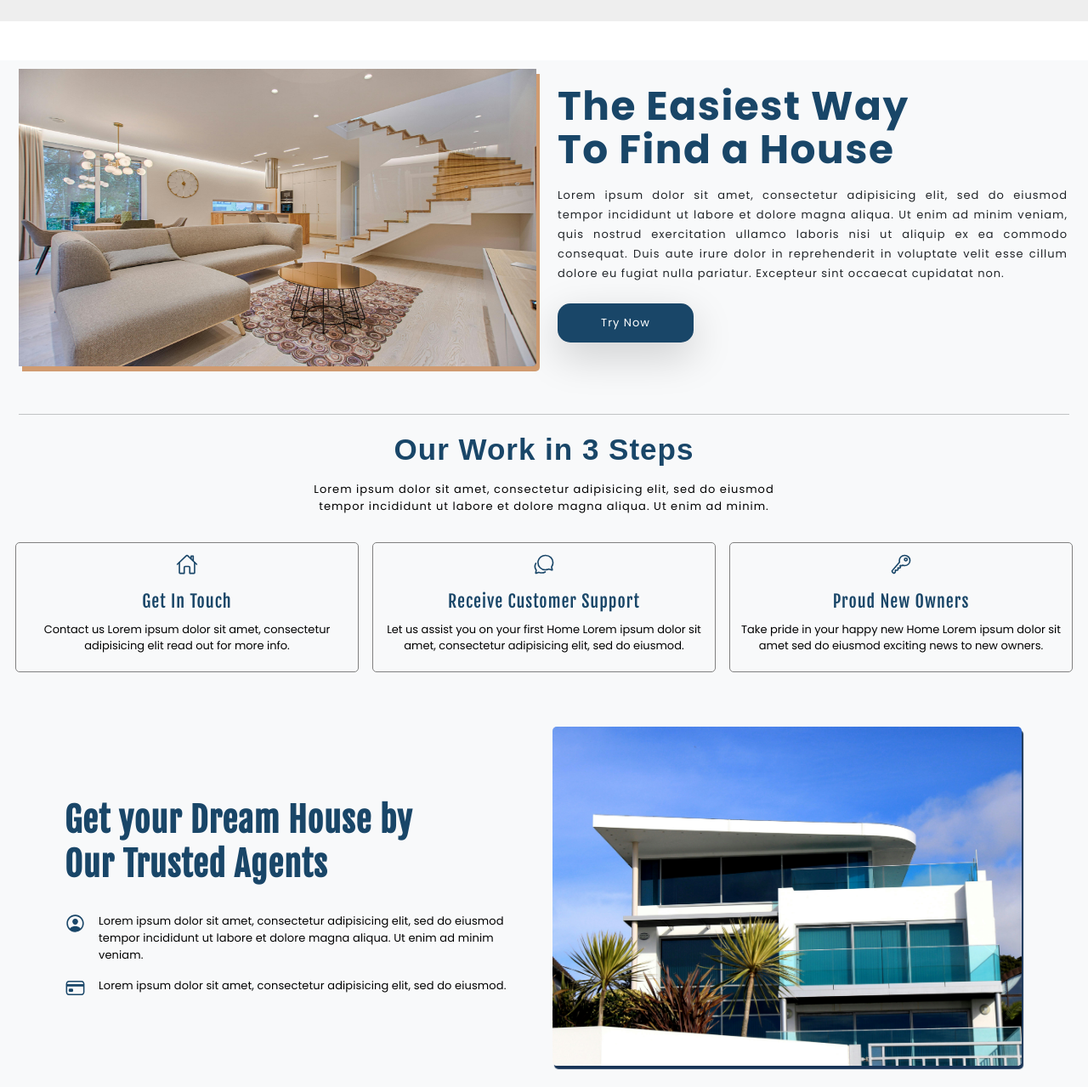
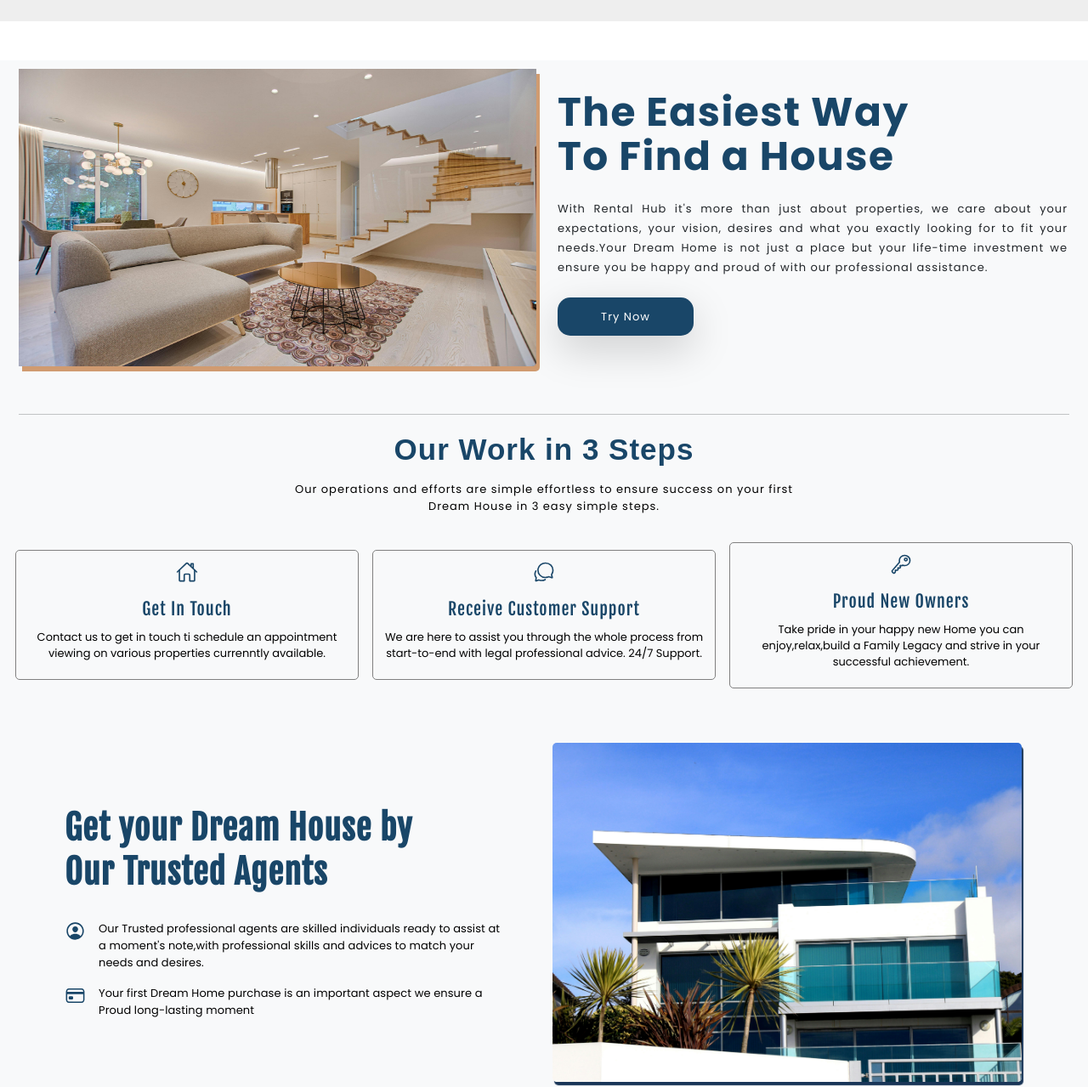
Before and after one commit to johnmususa/rentalhub, a plain HTML site: page index.html in a window 1280 px wide. Shown: the part 1390-2669 px from the top of the page at 85% size. Drawn offline with nearby package versions, Linux system fonts and the light colour scheme.

Commit message:
Update index.html

```diff
--- a/index.html
+++ b/index.html
@@ -98,10 +98,7 @@
         <div class="container-xl">
             <div class="banner text-start p-3 mb-5">
                 <h2 class="fw-bold">Finding Your New <br> Home is Simple</h2>
-                <p>Lorem ipsum dolor sit amet, consectetur adipisicing elit, sed do eiusmod
-                tempor incididunt ut labore et dolore magna aliqua. Ut enim ad minim veniam,
-                quis nostrud exercitation ullamco laboris nisi ut aliquip ex ea commodo
-                consequat.</p>
+                <p>At Rental Hub allow us to help you find your Dream Home with over 25 years experience in Rental Properties and professional Agents ready to assiste you aquire your Heart's desired Dream Home.</p>
 
                 <!-- From Uiverse.io by satyamchaudharydev -->
                 <!----------input searchbar field----------->
@@ -134,7 +131,7 @@
 		<div class="container">
 			<div class="main-head text-center">
 				<h4 class="mb-2 mt-1 fw-bold">Most Viewed</h4>
-				<p class="text-muted main-p mb-4">Lorem ipsum dolor sit amet, consectetur adipisicing elit, sed do eiusmod.</p>
+				<p class="text-muted main-p mb-4">Best Viewed available on the market to meet your budget and satisfication.</p>
 			</div>
         </div>
 		<div class="slide">
@@ -203,12 +200,8 @@
 				</div>
 
 				<div class="col tag-2 ms-2">
-					<h3 class="fw-bold mb-3">The Easiest Way <br> To Find a House</h3>
-					<p class="mb-4">Lorem ipsum dolor sit amet, consectetur adipisicing elit, sed do eiusmod
-					tempor incididunt ut labore et dolore magna aliqua. Ut enim ad minim veniam,
-					quis nostrud exercitation ullamco laboris nisi ut aliquip ex ea commodo
-					consequat. Duis aute irure dolor in reprehenderit in voluptate velit esse
-					cillum dolore eu fugiat nulla pariatur. Excepteur sint occaecat cupidatat non.
+					<h3 class="fw-bold mb-4">The Easiest Way <br> To Find a House</h3>
+					<p class="mb-4">With Rental Hub it's more than just about properties, we care about your expectations, your vision, desires and what you exactly looking for to fit your needs.Your Dream Home is not just a place but your life-time investment we ensure you be happy and proud of with our professional assistance.
 					</p>
 
 					<button class="text-btn btn shadow-lg">Try Now</button>
@@ -219,8 +212,7 @@
 		<div class="container-xxl serv" id="services">
 			<hr class="solid" color="grey">
 			<h4 class="text-center fw-bold mb-3 pt-1">Our Work in 3 Steps</h4>
-			<p class="text-center para-2 mb-4">Lorem ipsum dolor sit amet, consectetur adipisicing elit, sed do eiusmod
-			tempor incididunt ut labore et dolore magna aliqua. Ut enim ad minim.</p>
+			<p class="text-center para-2 mb-4">Our operations and efforts are simple effortless to ensure success on your first Dream House in 3 easy simple steps.</p>
 
 			<div class="container-xxl p-2">
 				<div class="row steps align-items-center mb-5">
@@ -229,21 +221,21 @@
 							<ion-icon name="home-outline"></ion-icon>
 						</i>
 						<h1>Get In Touch</h1>
-						<p>Contact us Lorem ipsum dolor sit amet, consectetur adipisicing elit read out for more info.</p>
+						<p>Contact us to get in touch ti schedule an appointment viewing on various properties currenntly available.</p>
 					</div>
 					<div class="col col-steps col-middle text-center">
 						<i>
 							<ion-icon name="chatbubbles-outline"></ion-icon>
 						</i>
 						<h1>Receive Customer Support</h1>
-						<p>Let us assist you on your first Home Lorem ipsum dolor sit amet, consectetur adipisicing elit, sed do eiusmod.</p>
+						<p>We are here to assist you through the whole process from start-to-end with legal professional advice. 24/7 Support.</p>
 					</div>
 					<div class="col col-steps text-center">
 						<i>
 							<ion-icon name="key-outline"></ion-icon>
 						</i>
 						<h1>Proud New Owners</h1>
-						<p>Take pride in your happy new Home Lorem ipsum dolor sit amet sed do eiusmod exciting news to new owners.</p>
+						<p>Take pride in your happy new Home you can enjoy,relax,build a Family Legacy and strive in your successful achievement.</p>
 					</div>
 				</div>
 			</div>
@@ -258,14 +250,13 @@
 						<i>
 							<ion-icon name="person-circle-outline"></ion-icon>
 						</i>
-						<p>Lorem ipsum dolor sit amet, consectetur adipisicing elit, sed do eiusmod
-						tempor incididunt ut labore et dolore magna aliqua. Ut enim ad minim veniam.</p>
+						<p>Our Trusted professional agents are skilled individuals ready to assist at a moment's note,with professional skills and advices to match your needs and desires.</p>
 					</div>
 					<div class="num-2">
 						<i>
 							<ion-icon name="card-outline"></ion-icon>
 						</i>
-						<p>Lorem ipsum dolor sit amet, consectetur adipisicing elit, sed do eiusmod.</p>
+						<p>Your first Dream Home purchase is an important aspect we ensure a Proud long-lasting moment</p>
 					</div>
 				</div>
 				<div class="col agent-img mb-3">
@@ -279,8 +270,7 @@
 			<div class="row app-row justify-content-evenly align-items-center my-2">
 				<div class="col app-col-1 text-start">
 					<h5 class="fw-bold pb-3">Discover us on Our App</h5>
-					<p class="mb-4">Lorem ipsum dolor sit amet, consectetur adipisicing elit, sed do eiusmod
-					tempor incididunt ut labore et dolore magna aliqua. Ut enim ad minim veniam.</p>
+					<p class="mb-4">Our Mobile Services are also available across all mobile devices available at your finger tips ready at a moment's note.Download and reach out to Us.</p>
 
 					<button class="app-btn btn" onclick="alert('Application in Development');">Download</button>
 				</div>
```
